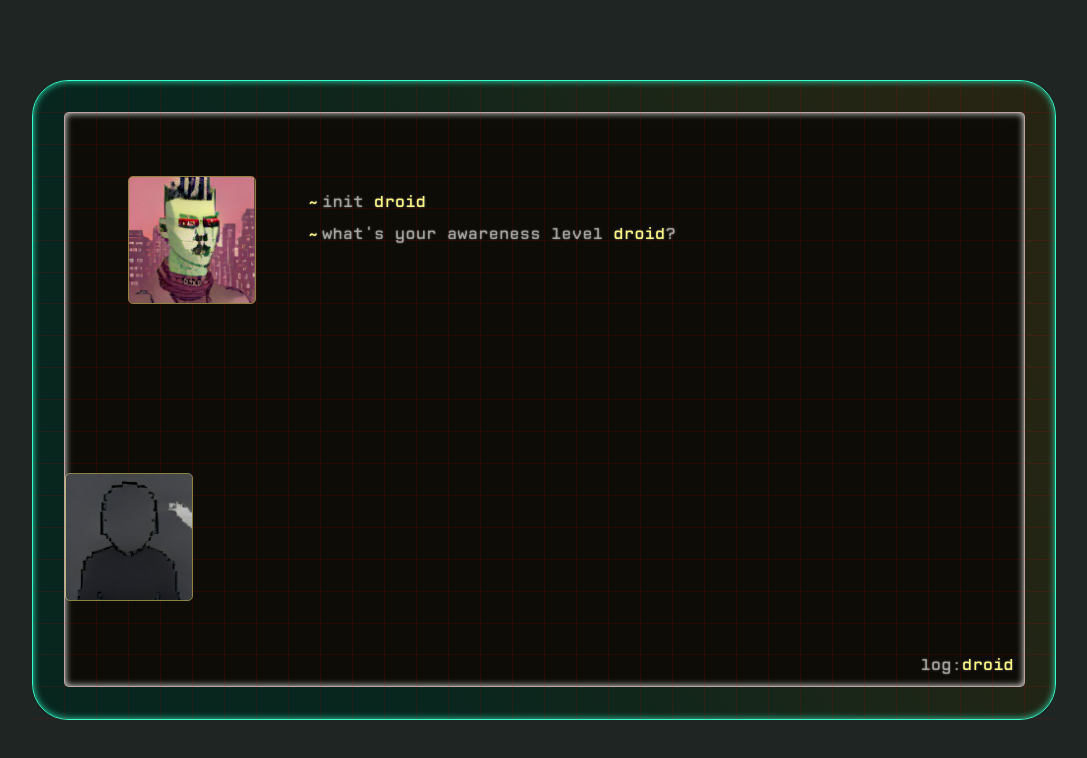
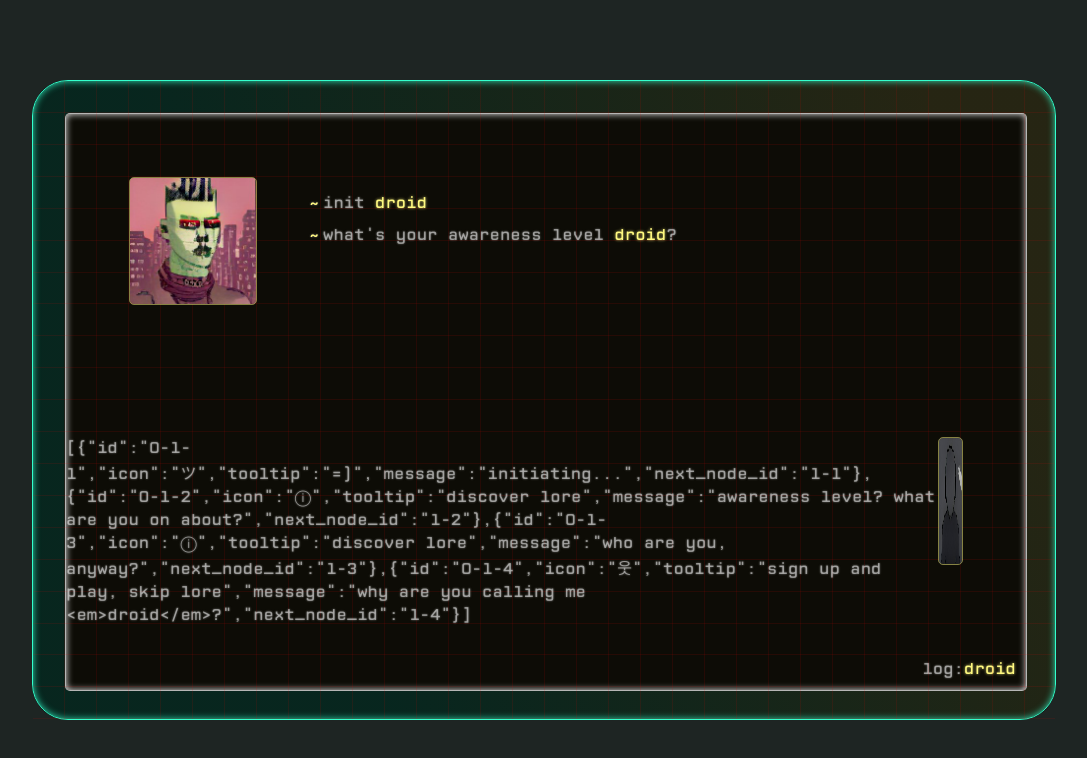
Before and after one commit to ianaverno/aigenesis-app, a Next.js app in the folder frontend/: page / in a window 1280 px wide. Shown: the top 758 px of the page, without its empty margins (96-1183 px from the left). Built offline with nearby package versions, Linux system fonts and the light colour scheme.

Commit message:
Start DialogUserInterface

```diff
--- a/frontend/components/scenario-templates/DialogWindow.js
+++ b/frontend/components/scenario-templates/DialogWindow.js
@@ -5,6 +5,7 @@ import styles from '../../styles/components/scenario-templates/DialogWindow/Dial
 import Image from 'next/image';
 import Avatar from '../wrappers/Avatar';
 import DialogHistory from './DialogWindow/DialogHistory';
+import DialogUserInterface from './DialogWindow/DialogUserInterface';
 import { useUser } from '../../contexts/UserContext';
 
 export const ACTIONS = {
@@ -23,10 +24,11 @@ export default function DialogWindow(props) {
   const [currentOptions, setCurrentOptions] = useState([]);
   const [history, setHistory] = useState([]);
 
+  // useCallback when using fetching
   const playCurrentNode = () => {
     if (currentNode) {
       if (currentNode.prompt) {
-        console.log({currentNode});
+        // console.log({currentNode});
 
         setHistory([...history, {
           id: `p-${currentNode.id}`,
@@ -38,11 +40,23 @@ export default function DialogWindow(props) {
     }
   }
 
+  // memo this
   const handleNext = () => {
-    if (currentNode.input_type === null) {
+    switch (currentNode.input_type) {
+      case null:
         const nextId = currentNode.next_node_id;
         setCurrentNode({...{...nodes}[nextId], ...{id: nextId}})
+        break
+      case "options":
+        setCurrentOptions([...currentNode.options])
+        break
+      default:
+        break;
     }
+  }
+
+  const handleOptionSelect = (id) => {
+    console.log("selected option", id);
   }
 
   useEffect(() => {
@@ -50,7 +64,6 @@ export default function DialogWindow(props) {
   }, [currentNode.id]);
 
   return (
-    <Suspense fallback={<div>Loading...</div>}>
     <div className={styles.l_container}>
       <div className={styles.l_top}>
         <div className={styles.counterpart}>
@@ -66,7 +79,10 @@ export default function DialogWindow(props) {
       </div>
       <div className={styles.l_bottom}>
         <div className={styles.user}>
-            <div className="inputs"></div>
+          <DialogUserInterface
+            options={currentOptions}
+            handeOptionSelect={handleOptionSelect}
+          />
 
           <Avatar biome="desert">
             <Image
@@ -77,6 +93,5 @@ export default function DialogWindow(props) {
         </div>
       </div>
     </div>
-    </Suspense>
   )
 }
--- /dev/null
+++ b/frontend/components/scenario-templates/DialogWindow/DialogUserInterface.js
@@ -0,0 +1,7 @@
+export default function DialogUserInterface(props) {
+  return (
+    <div className="DialogUserInterface">
+      {JSON.stringify(props.options)}
+    </div>
+  )
+}
--- a/frontend/store/state.js
+++ b/frontend/store/state.js
@@ -42,24 +42,28 @@ let initState = JSON.stringify({
             input_type: "options",
             options: [
               {
+                id: "O-1-1",
                 icon: "ツ", //move to theme
                 tooltip: "=)", //
                 message: "initiating...",
                 next_node_id: "1-1"
               },
               {
+                id: "O-1-2",
                 icon: "ⓘ",
                 tooltip: "discover lore",
                 message: "awareness level? what are you on about?",
                 next_node_id: "1-2"
               },
               {
+                id: "O-1-3",
                 icon: "ⓘ",
                 tooltip: "discover lore",
                 message: "who are you, anyway?",
                 next_node_id: "1-3"
               },
               {
+                id: "O-1-4",
                 icon: "웃",
                 tooltip: "sign up and play, skip lore",
                 message: `why are you calling me ${emDroid}?`,
@@ -81,6 +85,7 @@ let initState = JSON.stringify({
                       but i’m pretty advanced`,
             add_options: [
               {
+                id: "O-1-2-1",
                 icon: "ⓘ",
                 tooltip: "discover lore",
                 type: "predefined",
--- a/frontend/styles/components/scenario-templates/DialogWindow/DialogWindow.module.css
+++ b/frontend/styles/components/scenario-templates/DialogWindow/DialogWindow.module.css
@@ -10,17 +10,20 @@
 }
 
 .l_top {
-  /* border: 1px solid red; */
   flex-grow: 2;
-
-  /* 24rem */
+  flex-basis: 66.66%;
+  display: flex;
+  justify-content: flex-start;
 }
+/* 24rem */
 
 .l_bottom {
   flex-grow: 1;
-
-  /* 12rem */
+  flex-basis: 33.33%;
+  display: flex;
+  justify-content: flex-end;
 }
+/* 12rem */
 
 .counterpart {
   padding-top: calc(4rem - 1px);
@@ -29,3 +32,10 @@
   height: 100%;
   /* border: 1px solid green; */
 }
+
+.user {
+  display: flex;
+  height: 100%;
+  padding-bottom: calc(4rem - 1px);
+  padding-right: calc(4rem - 1px);
+}
--- a/frontend/styles/components/wrappers/Logger.module.css
+++ b/frontend/styles/components/wrappers/Logger.module.css
@@ -1,9 +1,13 @@
 .container {
   position: absolute;
-  left: calc(2rem - 1px);
+  /* left: calc(2rem - 1px);
   top: calc(2rem - 1px);
   width: calc(60rem + 1px);
-  height: calc(36rem - 1px);
+  height: calc(36rem - 1px); */
+  box-sizing: content-box;
+  margin: 2rem;
+  width: 60rem;
+  height: 36rem;
   background-color: #0D0C06;
   border: 1px solid rgba(239, 239, 239, 0.75);
   box-shadow: inset 0px 0px 7px #EFEFEF;
@@ -23,4 +27,5 @@
 
 .username {
   color: var(--color-desert);
+  text-shadow: 0px 0px 3px rgba(255, 249, 128, 0.8);
 }
--- a/frontend/styles/globals.css
+++ b/frontend/styles/globals.css
@@ -36,14 +36,5 @@ a {
 
 .Typewriter_complete em {
   color: var(--color-desert);
+  text-shadow: 0px 0px 3px rgba(255, 249, 128, 0.8);
 }
-
-@media (prefers-color-scheme: dark) {
-  html {
-    color-scheme: dark;
-  }
-  body {
-    color: white;
-    background: black;
-  }
-}
```
Lines whose indentation alone changed are shown as unchanged.
